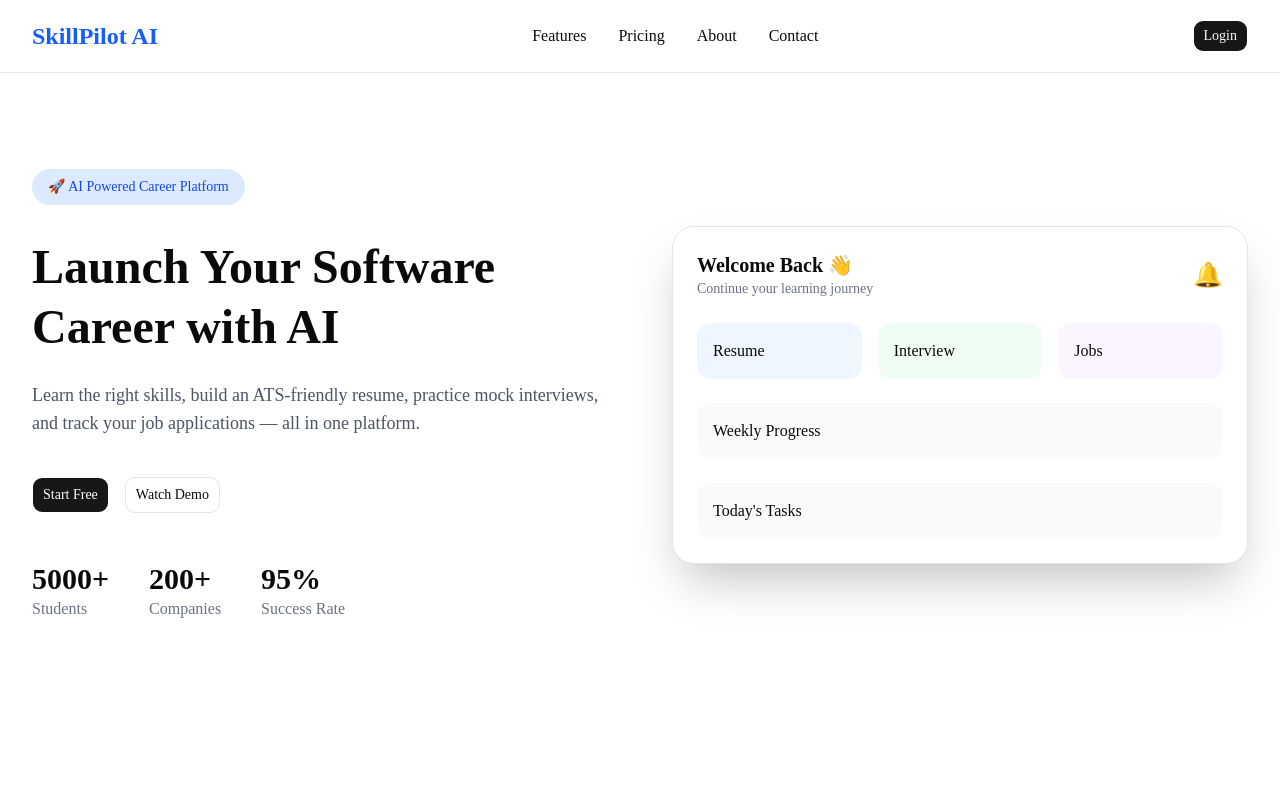
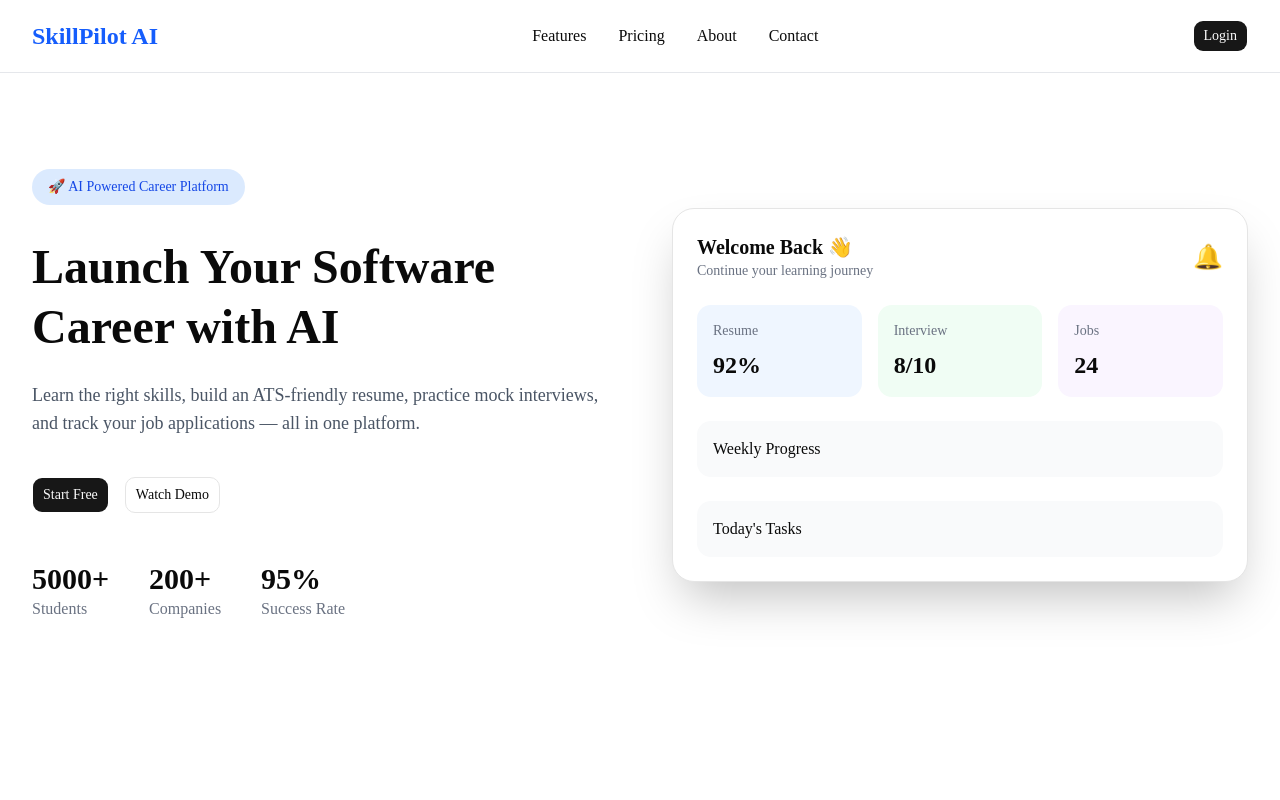
Before and after one commit to AjayChaniya/skillpilot-ai, a Next.js app in the folder web/: page / in a window 1280 px wide. Shown: the top 800 px of the page. Built offline with nearby package versions, Linux system fonts and the light colour scheme.

Commit message:
refactor(dashboard): create reusable stat card component

```diff
--- /dev/null
+++ b/web/components/dashboard/StateCard.tsx
@@ -0,0 +1,27 @@
+
+
+type StatCardProps = {
+  title: string;
+  value: string;
+  color: string;
+};
+
+export default function StatCard({
+  title,
+  value,
+  color,
+}: StatCardProps) {
+  return (
+    <div
+      className={`rounded-xl p-4 ${color}`}
+    >
+      <p className="text-sm text-gray-500">
+        {title}
+      </p>
+
+      <h3 className="mt-2 text-2xl font-bold">
+        {value}
+      </h3>
+    </div>
+  );
+}
--- a/web/components/dashboard/StatsCards.tsx
+++ b/web/components/dashboard/StatsCards.tsx
@@ -1,17 +1,26 @@
+import StatCard from "./StateCard";
+
+
 export default function StatsCards() {
   return (
-    <div className="mb-6 grid grid-cols-3 gap-4">
-      <div className="rounded-xl bg-blue-50 p-4">
-        Resume
-      </div>
+    <div className="grid grid-cols-3 gap-4 mb-6">
+      <StatCard
+        title="Resume"
+        value="92%"
+        color="bg-blue-50"
+      />
 
-      <div className="rounded-xl bg-green-50 p-4">
-        Interview
-      </div>
+      <StatCard
+        title="Interview"
+        value="8/10"
+        color="bg-green-50"
+      />
 
-      <div className="rounded-xl bg-purple-50 p-4">
-        Jobs
-      </div>
+      <StatCard
+        title="Jobs"
+        value="24"
+        color="bg-purple-50"
+      />
     </div>
   );
 }
```
